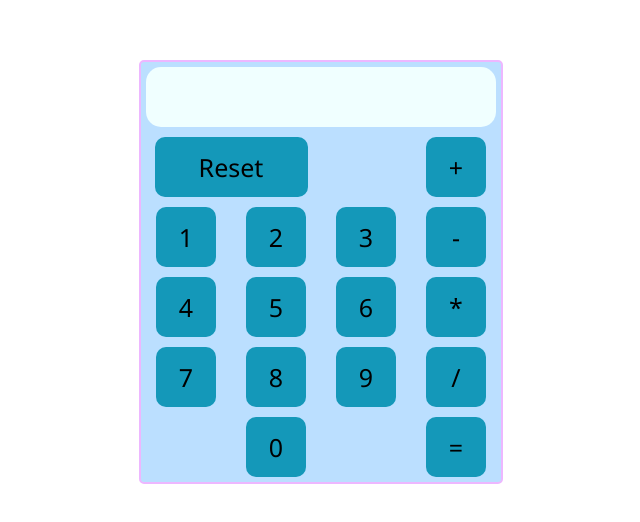
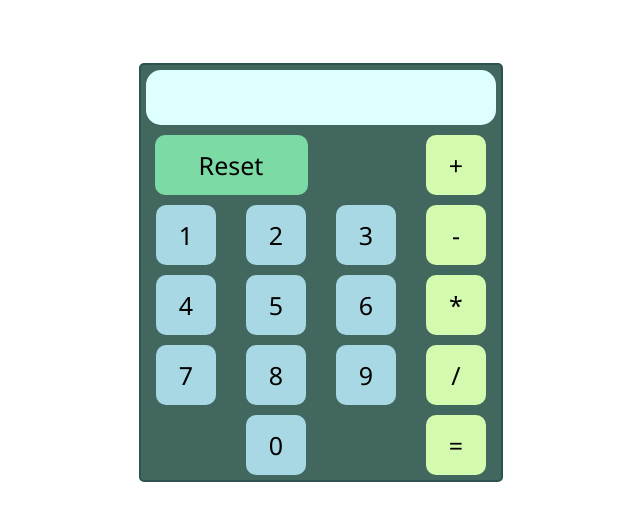
Before and after one commit to Yvette-Han/Calculator, a plain HTML site: page index.html in a window 1280 px wide. Shown: the part 136-658 px from the top of the page, without its empty margins (319-959 px from the left). Drawn offline with Linux system fonts and the light colour scheme.

Commit message:
calculator layout

```diff
--- a/index.css
+++ b/index.css
@@ -15,7 +15,33 @@ html.body{
     align-items: center;
     justify-self: center;
     align-self: center;
-    background-color: rgb(20, 152, 185);
+    background-color: rgb(168, 216, 227);
+    width: 60px;
+    height: 60px;
+    cursor: pointer;
+    border-radius: 10px;
+}
+
+.buttonSign{
+    display: flex;
+    justify-content: center;
+    align-items: center;
+    justify-self: center;
+    align-self: center;
+    background-color: rgb(212, 250, 175);
+    width: 60px;
+    height: 60px;
+    cursor: pointer;
+    border-radius: 10px;
+}
+
+.buttonR{
+    display: flex;
+    justify-content: center;
+    align-items: center;
+    justify-self: center;
+    align-self: center;
+    background-color: rgb(124, 218, 165);
     width: 60px;
     height: 60px;
     cursor: pointer;
@@ -24,9 +50,9 @@ html.body{
 
 #calculator{
     font-family: "Noto Sans", sans-serif;
-    background-color: rgb(187, 223, 255);
+    background-color: rgb(65, 103, 95);
     width: 350px;
-    border: #edb7ff 2pt solid;
+    border: #2e524f 2pt solid;
     display: grid;
     grid-template-areas:
     "result result result result"
@@ -42,10 +68,10 @@ html.body{
     font-size: 25px;
 }
 #result{
-    background-color: azure;
+    background-color: rgb(221, 255, 255);
     grid-area: result;
     width: 100%;
-    height: 60px;
+    height: 55px;
     border-radius: 15px;
 }
 #equal{
--- a/index.html
+++ b/index.html
@@ -23,12 +23,12 @@
             <div class = "button" id = "eight">8</div>
             <div class = "button" id = "nine">9</div>
             <div class = "button" id = "zero">0</div>
-            <div class = "button" id = "plus">+</div>
-            <div class = "button" id = "minus">-</div>
-            <div class = "button" id = "multiply">*</div>
-            <div class = "button" id = "divide">/</div>
-            <div class = "button" id = "reset">Reset</div>
-            <div class = "button" id = "equal">=</div>
+            <div class = "buttonSign" id = "plus">+</div>
+            <div class = "buttonSign" id = "minus">-</div>
+            <div class = "buttonSign" id = "multiply">*</div>
+            <div class = "buttonSign" id = "divide">/</div>
+            <div class = "buttonR" id = "reset">Reset</div>
+            <div class = "buttonSign" id = "equal">=</div>
         </div>
     </div>
 </body>
```
